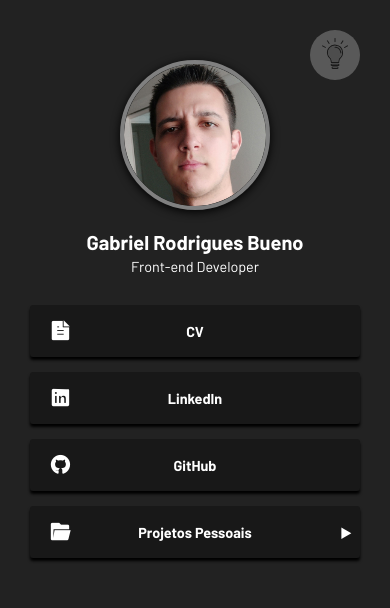
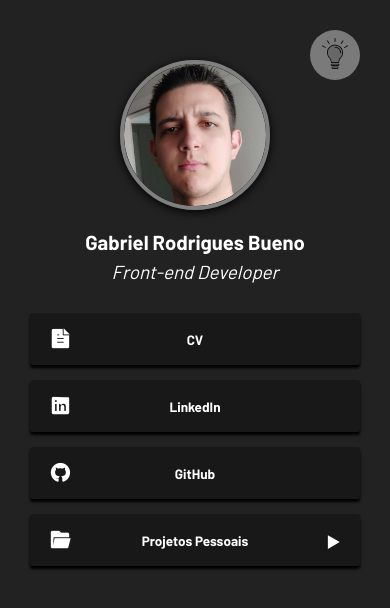
Before and after one commit to GabrielRodriguesB/Linkpage, a plain HTML site: page index.html in a window 390 px wide. Drawn offline with nearby package versions, Linux system fonts and the light colour scheme.

Commit message:
Update css

```diff
--- a/css/style.css
+++ b/css/style.css
@@ -6,7 +6,7 @@
 	--cor-de-fundo:#222222;
 	--cor-de-fundo-link:#181818;
 	--cor-do-texto-link:#ffffff;
-	--filtro-interruptor: grayscale(1) opacity(0.25);
+	--filtro-interruptor: grayscale(1) opacity(0.4);
 
 }
 
@@ -17,6 +17,7 @@
 	--cor-de-fundo-link:#ffffff;
 	--cor-do-texto-link:#5b49e8;
 	--filtro-interruptor:grayscale(0) opacity(1);
+	--borda-interruptor:3.5px solid darkorange;
 }
 
 
@@ -30,6 +31,7 @@
 html{
 	min-width: 320px;
 	max-width: 1920px;
+	font-size: 15px;
 }
 
 
@@ -38,14 +40,16 @@ body{
 	font-family: "Barlow", sans-serif;
 	background-color: var(--cor-de-fundo);
 	-webkit-font-smoothing:antialiased;
-	transition: 0.5s;
-	font-size:1.2rem
+	transition: 0.35s;
+	font-size:1.3rem;
 }
 
 
 .secao-principal {
 	max-width: 500px;
 	margin:0 auto;
+
+
 }
 
 
@@ -67,11 +71,14 @@ body{
 	right:30px;
 	border-radius: 100%;
 	border: none;
+	border:var(--borda-interruptor);
 	background: #fff;
 	width: 50px;
 	height: 50px;
 	filter:var(--filtro-interruptor);
 	cursor: pointer;
+	transition: 0.5s;
+
 }
 
 
@@ -95,14 +102,17 @@ body{
 
 .topo__nome{
 	margin-top: 20px;
-	font-size: 1.25rem;
+	font-size: 1.35rem;
 	color:#fff;
 }
 
 
 .topo_profissao{
-	margin-top: 4px;
+	margin-top: 6px;
 	color:#fff;
+	font-size: 1.25rem;
+	font-style: italic;
+
 }
 
 
@@ -122,10 +132,16 @@ body{
 
 .links .links_link:nth-child(4) details{
 	position: absolute;
-	right: 0%;
+	right: 3%;
 	cursor: pointer;
+
 }
 
+
+summary {
+	font-size:21px;
+
+}
 
 
 .links_link{
@@ -147,10 +163,10 @@ transition: 0.5s;
 }
 
 .links_link:hover{
-	transition: 0.5s;
-	font-size: 1.1rem;
-	filter:brightness(0.9);
-	border:4px solid silver;
+	transition: 0.7s;
+	font-size: 1.5rem;
+	filter:brightness(0.8);
+	border:5px solid silver;
 
 }
 
@@ -171,6 +187,7 @@ transition: 0.5s;
 
 
 .projetos {
+
 
 zoom:1.25;
 font-style: italic;
@@ -198,6 +215,11 @@ box-shadow: 1px 1px 5px 5px darkgrey
 	body{
 		font-size: 0.9rem;
 	}
+
+	.links_link:hover{
+		font-size: 1rem;
+	}
+
 	.projetos {
 
 	zoom:0.95;
@@ -207,7 +229,11 @@ box-shadow: 1px 1px 5px 5px darkgrey
 
 @media screen and (min-width:500px) and (max-width:1279px){
 	body{
-		font-size: 1.05rem;
+		font-size: 1.1rem;
+	}
+
+	.links_link:hover{
+		font-size: 1.25rem;
 	}
 
 	.projetos {
```
